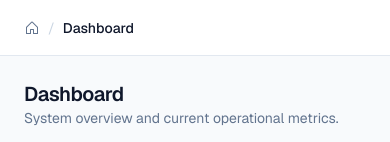
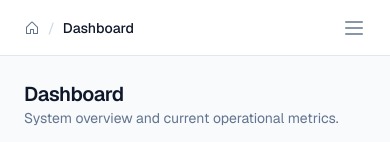
Before and after one commit to shivaacodes/Payroll-Automation-System, a Next.js app in the folder frontend/: page /dashboard in a window 390 px wide. Shown: the top 142 px of the page. Built offline with nearby package versions, Linux system fonts and the light colour scheme.

Commit message:
fix: add mobile responsive navigation dropdown to dashboard header

```diff
--- a/frontend/components/layout/Header.tsx
+++ b/frontend/components/layout/Header.tsx
@@ -2,14 +2,17 @@
 
 import React from 'react';
 import { usePathname } from 'next/navigation';
-import { House } from '@phosphor-icons/react/dist/ssr';
+import { House, List, X } from '@phosphor-icons/react/dist/ssr';
 import { navItems } from './Sidebar';
+import Link from 'next/link';
 
 export default function Header() {
   const pathname = usePathname();
 
+  const [mobileMenuOpen, setMobileMenuOpen] = React.useState(false);
+
   return (
-    <header className="h-14 flex items-center justify-between px-6 border-b border-border bg-card shrink-0">
+    <header className="h-14 flex items-center justify-between px-6 border-b border-border bg-card shrink-0 relative">
       <div className="flex items-center gap-2 text-sm text-slate-500">
         <House className="w-4 h-4" />
         <span className="text-slate-300">/</span>
@@ -17,6 +20,38 @@ export default function Header() {
           {navItems.find(item => item.href === pathname)?.label || 'Overview'}
         </span>
       </div>
+
+      {/* Mobile Hamburger Toggle */}
+      <button
+        className="md:hidden text-slate-500 hover:text-slate-900"
+        onClick={() => setMobileMenuOpen(!mobileMenuOpen)}
+      >
+        {mobileMenuOpen ? <X className="w-6 h-6" /> : <List className="w-6 h-6" />}
+      </button>
+
+      {/* Mobile Menu Dropdown */}
+      {mobileMenuOpen && (
+        <div className="absolute top-14 left-0 right-0 bg-white border-b border-border shadow-lg z-50 md:hidden flex flex-col py-2">
+          {navItems.map((item) => {
+            const isActive = pathname === item.href;
+            return (
+              <Link
+                key={item.href}
+                href={item.href}
+                onClick={() => setMobileMenuOpen(false)}
+                className={`flex items-center gap-3 px-6 py-3 text-sm transition-colors ${
+                  isActive
+                    ? 'bg-primary/10 text-primary font-medium border-l-4 border-primary'
+                    : 'text-slate-600 hover:bg-slate-50 hover:text-slate-900 border-l-4 border-transparent'
+                }`}
+              >
+                <item.icon weight={isActive ? 'fill' : 'regular'} className="w-5 h-5 shrink-0" />
+                {item.label}
+              </Link>
+            );
+          })}
+        </div>
+      )}
     </header>
   );
 }
```
